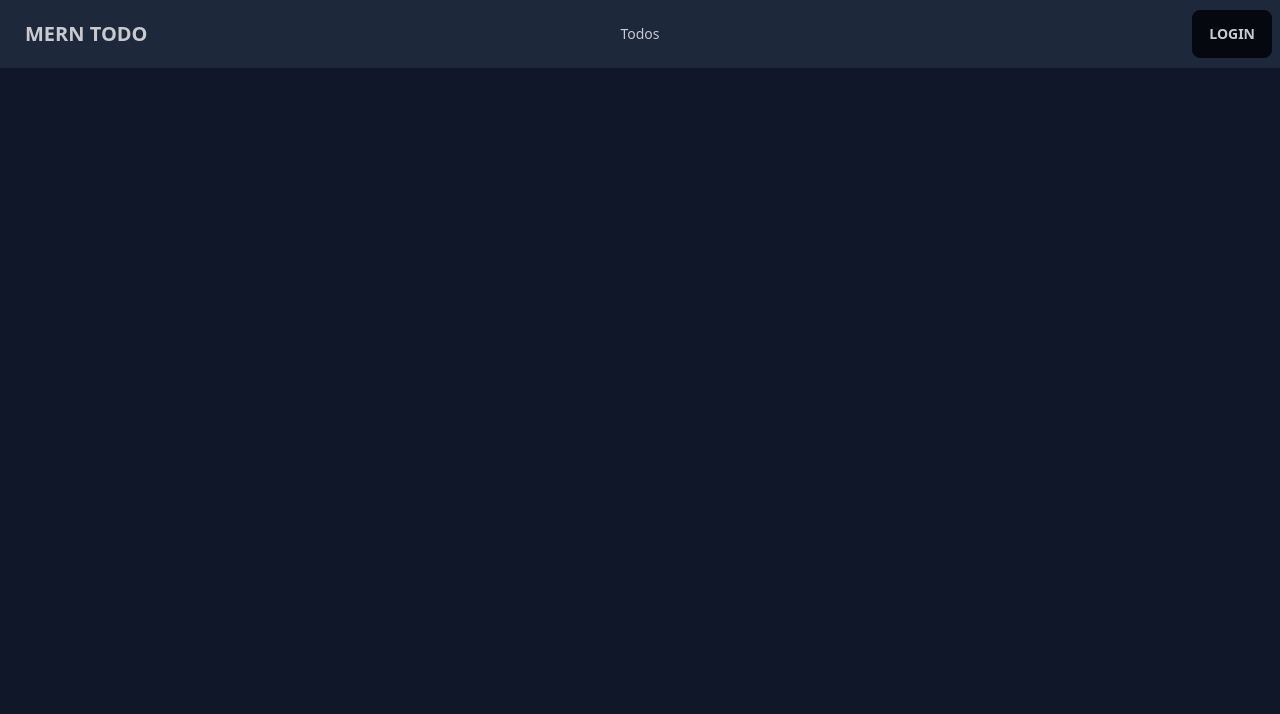
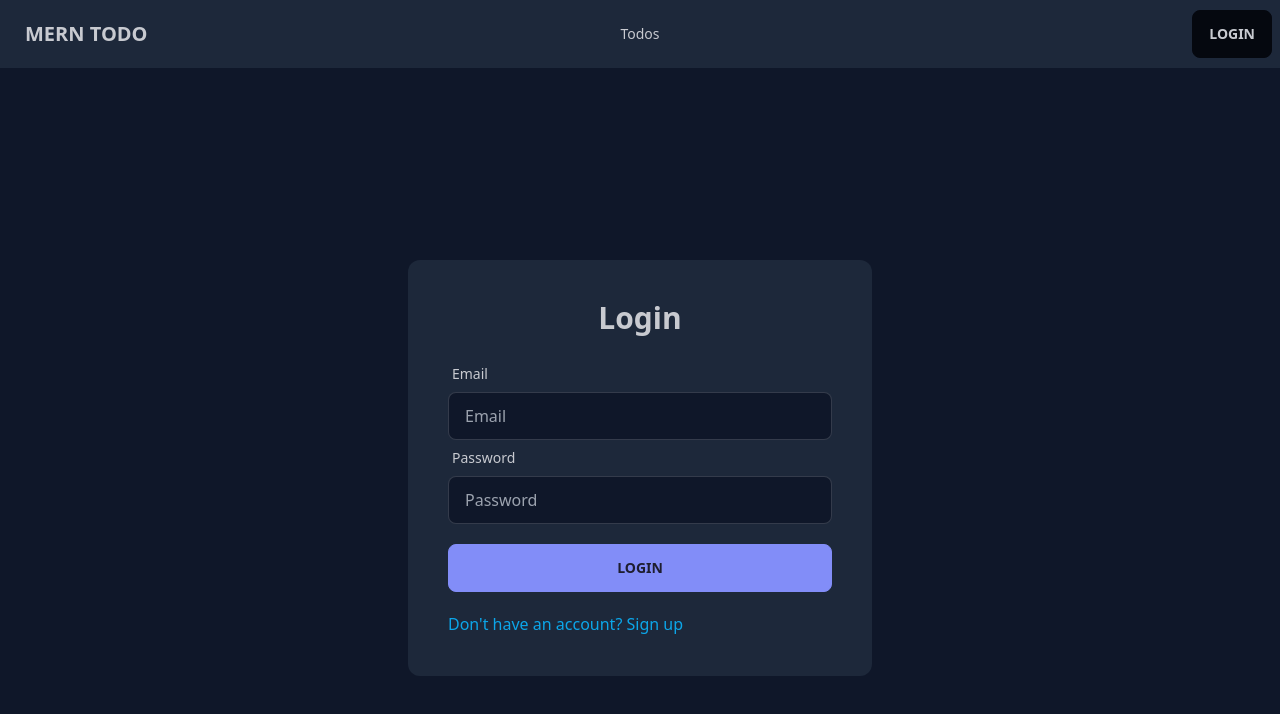
Before and after one commit to TheArcus02/mern-todo, a React (Vite) app in the folder frontend/: page /login in a window 1280 px wide. Shown: the top 714 px of the page. Built offline with nearby package versions, Linux system fonts and the light colour scheme.

Commit message:
jsx template for login and signup forms

```diff
--- a/frontend/src/App.tsx
+++ b/frontend/src/App.tsx
@@ -1,8 +1,10 @@
-import { Routes, Route } from 'react-router-dom';
-import Navbar from './components/Navbar';
-import Todos from './pages/Todos';
-import { ToastContainer } from 'react-toastify';
-import 'react-toastify/dist/ReactToastify.css';
+import { Routes, Route } from 'react-router-dom'
+import Navbar from './components/Navbar'
+import Todos from './pages/Todos'
+import { ToastContainer } from 'react-toastify'
+import 'react-toastify/dist/ReactToastify.css'
+import Login from './pages/Login'
+import Signup from './pages/Signup'
 
 export default function App() {
   return (
@@ -10,6 +12,8 @@ export default function App() {
       <Navbar />
       <Routes>
         <Route path='/' element={<Todos />} />
+        <Route path='/login' element={<Login />} />
+        <Route path='/signup' element={<Signup />} />
       </Routes>
       <ToastContainer
         position='bottom-left'
@@ -24,5 +28,5 @@ export default function App() {
         theme='colored'
       />
     </>
-  );
+  )
 }
--- /dev/null
+++ b/frontend/src/components/LoginForm.tsx
@@ -0,0 +1,35 @@
+import { Link } from 'react-router-dom'
+
+const LoginForm = () => {
+  return (
+    <form>
+      <h1 className='text-3xl font-bold mb-5 text-center '>Login</h1>
+      <div className='flex flex-col w-96'>
+        <label className='label'>
+          <span className='label-text'>Email</span>
+        </label>
+        <input
+          type='text'
+          placeholder='Email'
+          className='input input-bordered'
+        />
+        <label className='label'>
+          <span className='label-text'>Password</span>
+        </label>
+        <input
+          type='password'
+          placeholder='Password'
+          className='input input-bordered'
+        />
+        <button className='btn btn-secondary mt-5'>Login</button>
+        <div className='mt-5'>
+          <Link to='/signup' className='text-info hover:underline'>
+            Don't have an account? Sign up
+          </Link>
+        </div>
+      </div>
+    </form>
+  )
+}
+
+export default LoginForm
--- a/frontend/src/components/Navbar.tsx
+++ b/frontend/src/components/Navbar.tsx
@@ -1,4 +1,4 @@
-import { Link } from 'react-router-dom';
+import { Link } from 'react-router-dom'
 
 const Navbar = () => {
   return (
@@ -30,7 +30,9 @@ const Navbar = () => {
             </li>
           </ul>
         </div>
-        <a className='btn btn-ghost normal-case text-xl'>MERN TODO</a>
+        <Link to='/' className='btn btn-ghost normal-case text-xl'>
+          MERN TODO
+        </Link>
       </div>
       <div className='navbar-center hidden lg:flex'>
         <ul className='menu menu-horizontal px-1'>
@@ -40,10 +42,12 @@ const Navbar = () => {
         </ul>
       </div>
       <div className='navbar-end'>
-        <a className='btn'>Login</a>
+        <Link to='/login' className='btn'>
+          Login
+        </Link>
       </div>
     </div>
-  );
-};
+  )
+}
 
-export default Navbar;
+export default Navbar
--- /dev/null
+++ b/frontend/src/components/SignupForm.tsx
@@ -0,0 +1,35 @@
+import { Link } from 'react-router-dom'
+
+const SignupForm = () => {
+  return (
+    <form>
+      <h1 className='text-3xl font-bold mb-5 text-center '>Signup</h1>
+      <div className='flex flex-col w-96'>
+        <label className='label'>
+          <span className='label-text'>Email</span>
+        </label>
+        <input
+          type='text'
+          placeholder='Email'
+          className='input input-bordered'
+        />
+        <label className='label'>
+          <span className='label-text'>Password</span>
+        </label>
+        <input
+          type='password'
+          placeholder='Password'
+          className='input input-bordered'
+        />
+        <button className='btn btn-secondary mt-5'>Login</button>
+        <div className='mt-5'>
+          <Link to='/login' className='text-info hover:underline'>
+            Already have an account? Login
+          </Link>
+        </div>
+      </div>
+    </form>
+  )
+}
+
+export default SignupForm
--- a/frontend/src/components/TodoCard.tsx
+++ b/frontend/src/components/TodoCard.tsx
@@ -12,6 +12,7 @@ const TodoCard: React.FC<TodoCardProps> = ({ todo }) => {
   const { title, description, completed } = todo
   const dispatch = useDispatch()
 
+  // TODO: Refactor this to use react-query
   const handleCompleted = async () => {
     const response = await fetch(
       `http://localhost:8080/api/todos/${todo._id}`,
--- /dev/null
+++ b/frontend/src/pages/Login.tsx
@@ -0,0 +1,13 @@
+import LoginForm from '../components/LoginForm'
+
+const Login = () => {
+  return (
+    <div className='min-h-screen w-full flex items-center justify-center'>
+      <div className='bg-neutral p-10 rounded-xl'>
+        <LoginForm />
+      </div>
+    </div>
+  )
+}
+
+export default Login
--- /dev/null
+++ b/frontend/src/pages/Signup.tsx
@@ -0,0 +1,13 @@
+import SignupForm from '../components/signupForm'
+
+const Signup = () => {
+  return (
+    <div className='min-h-screen w-full flex items-center justify-center'>
+      <div className='bg-neutral p-10 rounded-xl'>
+        <SignupForm />
+      </div>
+    </div>
+  )
+}
+
+export default Signup
```
